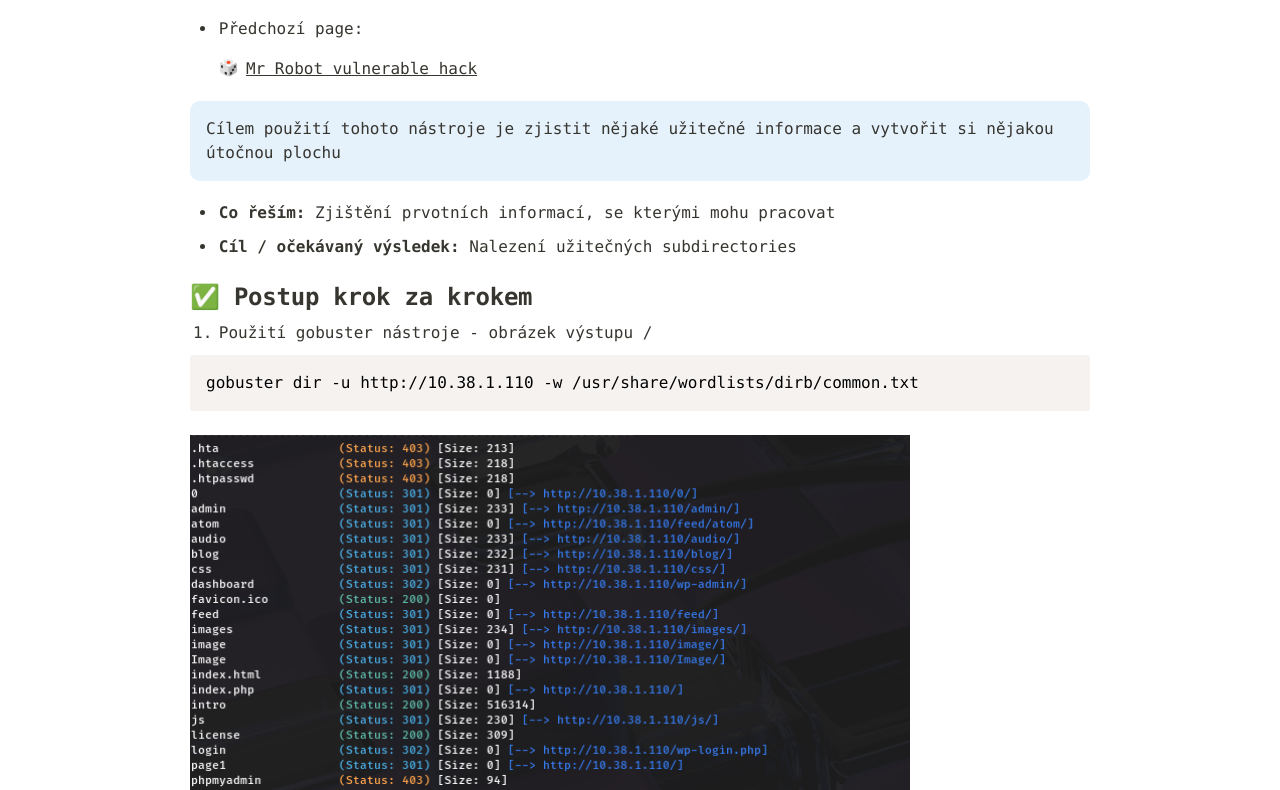
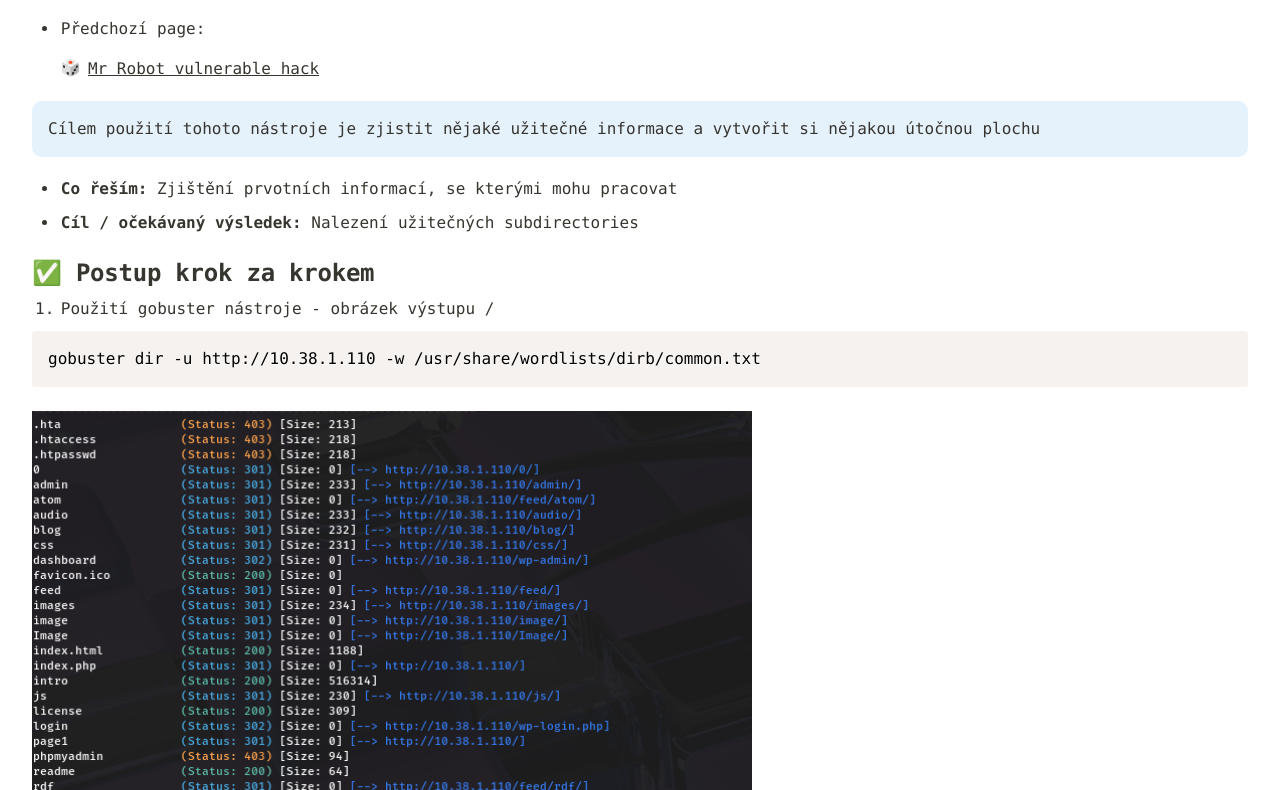
Before and after one commit to RootJourney/RootJourney.github.io, a plain HTML site: page Mr Robot vulnerable hack/Gobuster - brute force subdirectories 31c7b30bf2e680cabfafee5eb730bf50.html in a window 1280 px wide. Shown: the part 374-1164 px from the top of the page. Drawn offline with nearby package versions, Linux system fonts and the light colour scheme.

Commit message:
Update Gobuster - brute force subdirectories 31c7b30bf2e680cabfafee5eb730bf50.html

```diff
--- a/Mr Robot vulnerable hack/Gobuster - brute force subdirectories 31c7b30bf2e680cabfafee5eb730bf50.html
+++ b/Mr Robot vulnerable hack/Gobuster - brute force subdirectories 31c7b30bf2e680cabfafee5eb730bf50.html
@@ -17,10 +17,12 @@ body {
 @media only screen {
 	body {
 		margin: 2em auto;
-		max-width: 900px;
+		max-width: 100%;  /* ← změň toto */
+		padding: 0 2rem;
 		color: rgb(55, 53, 47);
 	}
 }
+
 
 body {
 	line-height: 1.5;
```
